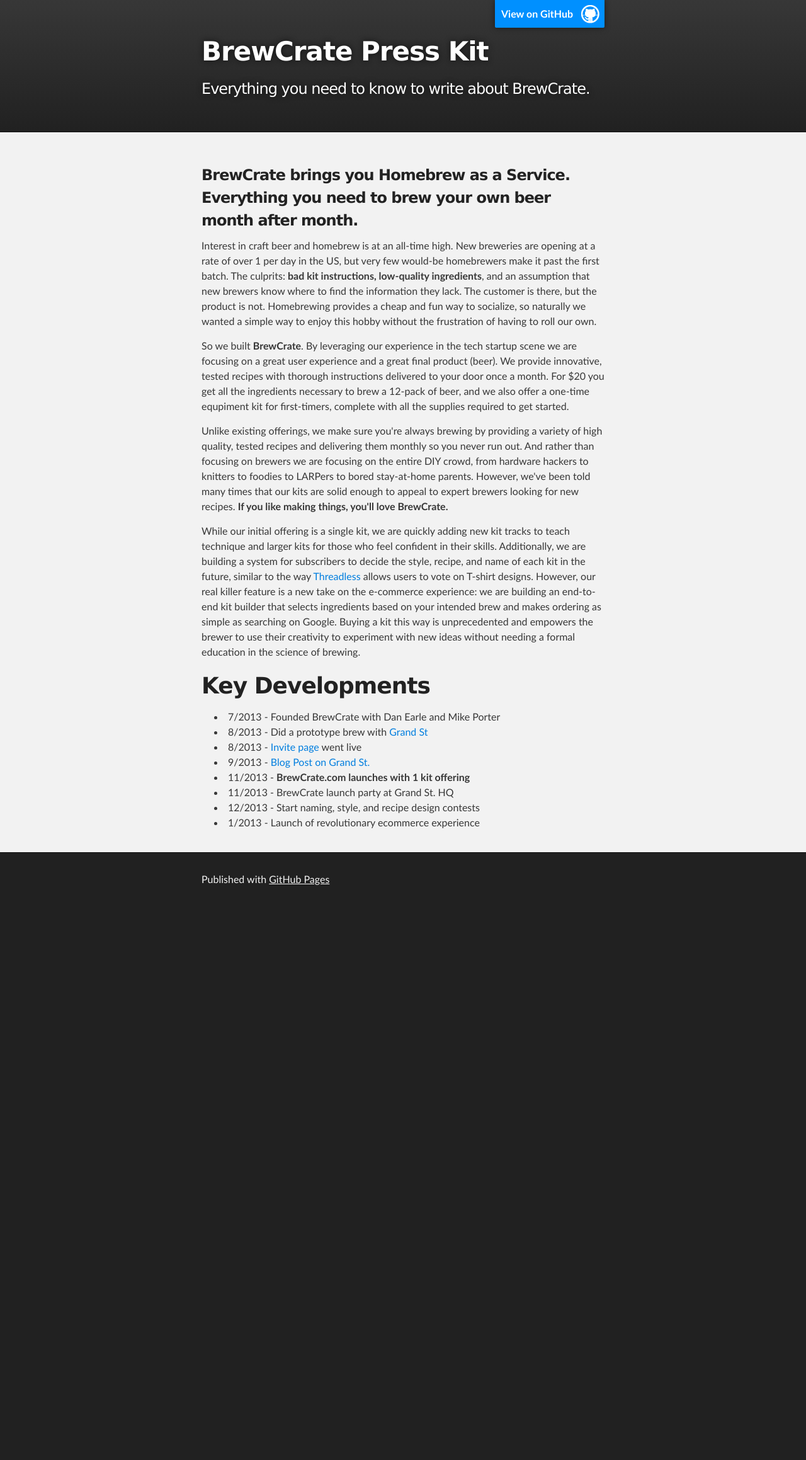
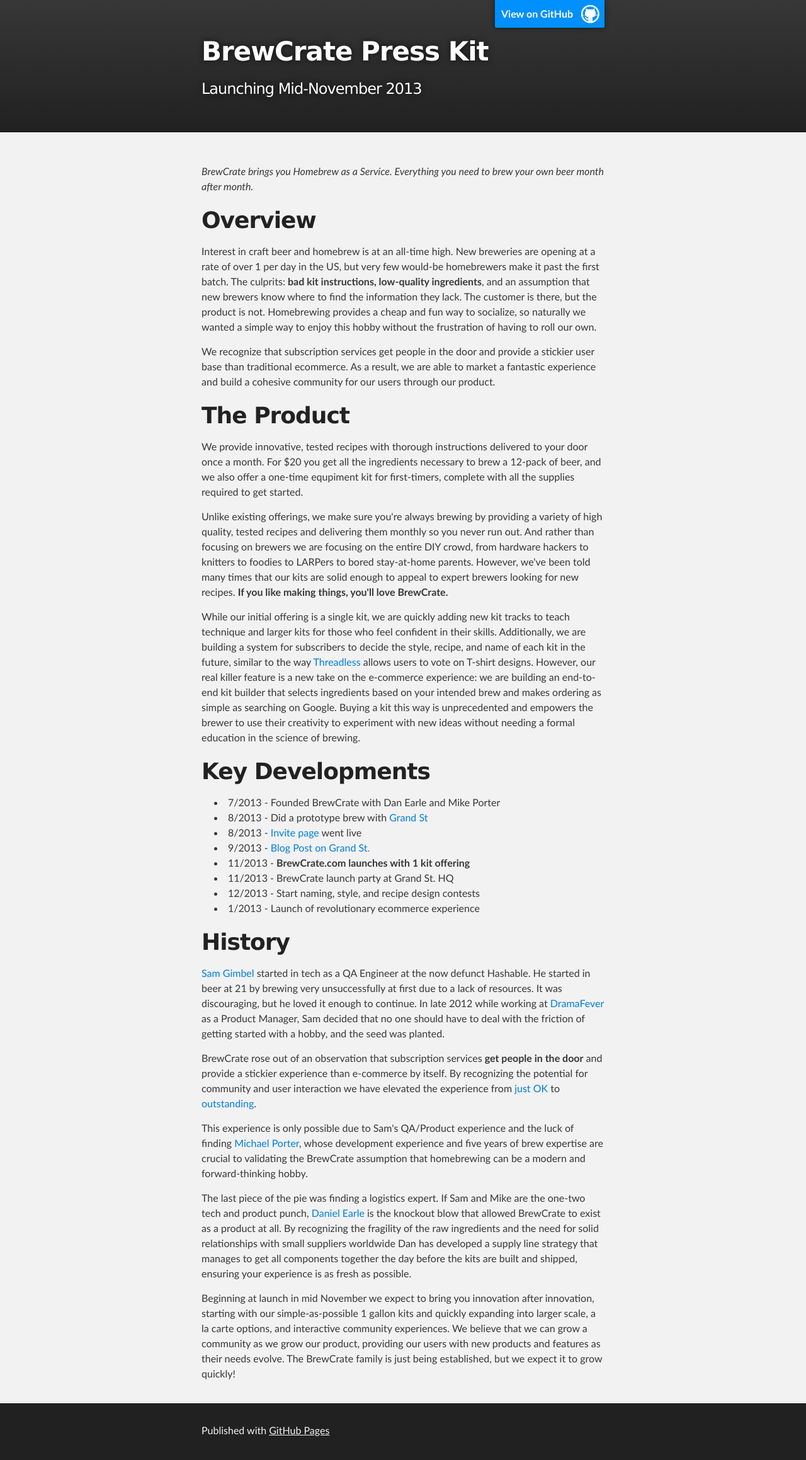
Before and after one commit to BrewCrate/BrewCrate.github.io, a plain HTML site: page index.html in a window 1280 px wide. Shown: the whole page at 63% size. Before the commit the page ends 1443 px from the top, so only its background shows below. Drawn offline with Linux system fonts and the light colour scheme.

Commit message:
Replace master branch with page content via GitHub

```diff
--- a/index.html
+++ b/index.html
@@ -4,7 +4,7 @@
   <head>
     <meta charset='utf-8' />
     <meta http-equiv="X-UA-Compatible" content="chrome=1" />
-    <meta name="description" content="BrewCrate Press Kit : Everything you need to know to write about BrewCrate." />
+    <meta name="description" content="BrewCrate Press Kit : Launching Mid-November 2013" />
 
     <link rel="stylesheet" type="text/css" media="screen" href="stylesheets/stylesheet.css">
 
@@ -19,7 +19,7 @@
           <a id="forkme_banner" href="https://github.com/BrewCrate">View on GitHub</a>
 
           <h1 id="project_title">BrewCrate Press Kit</h1>
-          <h2 id="project_tagline">Everything you need to know to write about BrewCrate.</h2>
+          <h2 id="project_tagline">Launching Mid-November 2013</h2>
 
         </header>
     </div>
@@ -27,12 +27,19 @@
     <!-- MAIN CONTENT -->
     <div id="main_content_wrap" class="outer">
       <section id="main_content" class="inner">
-        <h3>
-<a name="brewcrate-brings-you-homebrew-as-a-service-everything-you-need-to-brew-your-own-beer-month-after-month" class="anchor" href="#brewcrate-brings-you-homebrew-as-a-service-everything-you-need-to-brew-your-own-beer-month-after-month"><span class="octicon octicon-link"></span></a>BrewCrate brings you Homebrew as a Service. Everything you need to brew your own beer month after month.</h3>
+        <p><em>BrewCrate brings you Homebrew as a Service. Everything you need to brew your own beer month after month.</em></p>
+
+<h1>
+<a name="overview" class="anchor" href="#overview"><span class="octicon octicon-link"></span></a>Overview</h1>
 
 <p>Interest in craft beer and homebrew is at an all-time high. New breweries are opening at a rate of over 1 per day in the US, but very few would-be homebrewers make it past the first batch. The culprits: <strong>bad kit instructions, low-quality ingredients</strong>, and an assumption that new brewers know where to find the information they lack. The customer is there, but the product is not. Homebrewing provides a cheap and fun way to socialize, so naturally we wanted a simple way to enjoy this hobby without the frustration of having to roll our own.</p>
 
-<p>So we built <strong>BrewCrate</strong>. By leveraging our experience in the tech startup scene we are focusing on a great user experience and a great final product (beer). We provide innovative, tested recipes with thorough instructions delivered to your door once a month. For $20 you get all the ingredients necessary to brew a 12-pack of beer, and we also offer a one-time equpiment kit for first-timers, complete with all the supplies required to get started.</p>
+<p>We recognize that subscription services get people in the door and provide a stickier user base than traditional ecommerce. As a result, we are able to market a fantastic experience and build a cohesive community for our users through our product. </p>
+
+<h1>
+<a name="the-product" class="anchor" href="#the-product"><span class="octicon octicon-link"></span></a>The Product</h1>
+
+<p>We provide innovative, tested recipes with thorough instructions delivered to your door once a month. For $20 you get all the ingredients necessary to brew a 12-pack of beer, and we also offer a one-time equpiment kit for first-timers, complete with all the supplies required to get started.</p>
 
 <p>Unlike existing offerings, we make sure you're always brewing by providing a variety of high quality, tested recipes and delivering them monthly so you never run out. And rather than focusing on brewers we are focusing on the entire DIY crowd, from hardware hackers to knitters to foodies to LARPers to bored stay-at-home parents. However, we've been told many times that our kits are solid enough to appeal to expert brewers looking for new recipes. <strong>If you like making things, you'll love BrewCrate.</strong></p>
 
@@ -52,7 +59,18 @@
 <li>  11/2013 - BrewCrate launch party at Grand St. HQ</li>
 <li>  12/2013 - Start naming, style, and recipe design contests</li>
 <li>  1/2013  - Launch of revolutionary ecommerce experience</li>
-</ul>
+</ul><h1>
+<a name="history" class="anchor" href="#history"><span class="octicon octicon-link"></span></a>History</h1>
+
+<p><a href="http://www.linkedin.com/pub/samuel-gimbel/3a/422/b32">Sam Gimbel</a> started in tech as a QA Engineer at the now defunct Hashable. He started in beer at 21 by brewing very unsuccessfully at first due to a lack of resources. It was discouraging, but he loved it enough to continue. In late 2012 while working at <a href="http://www.dramafever.com">DramaFever</a> as a Product Manager, Sam decided that no one should have to deal with the friction of getting started with a hobby, and the seed was planted.</p>
+
+<p>BrewCrate rose out of an observation that subscription services <strong>get people in the door</strong> and provide a stickier experience than e-commerce by itself. By recognizing the potential for community and user interaction we have elevated the experience from <a href="http://brooklynbrewshop.com/store-1">just OK</a> to <a href="https://www.dropbox.com/s/pgioj54z0xgbeik/Screenshot%202013-10-23%2008.58.37.png">outstanding</a>.</p>
+
+<p>This experience is only possible due to Sam's QA/Product experience and the luck of finding <a href="http://www.linkedin.com/pub/michael-porter/46/444/3a3">Michael Porter</a>, whose development experience and five years of brew expertise are crucial to validating the BrewCrate assumption that homebrewing can be a modern and forward-thinking hobby.</p>
+
+<p>The last piece of the pie was finding a logistics expert. If Sam and Mike are the one-two tech and product punch, <a href="http://www.linkedin.com/profile/view?id=63225421">Daniel Earle</a> is the knockout blow that allowed BrewCrate to exist as a product at all. By recognizing the fragility of the raw ingredients and the need for solid relationships with small suppliers worldwide Dan has developed a supply line strategy that manages to get all components together the day before the kits are built and shipped, ensuring your experience is as fresh as possible.</p>
+
+<p>Beginning at launch in mid November we expect to bring you innovation after innovation, starting with our simple-as-possible 1 gallon kits and quickly expanding into larger scale, a la carte options, and interactive community experiences. We believe that we can grow a community as we grow our product, providing our users with new products and features as their needs evolve. The BrewCrate family is just being established, but we expect it to grow quickly!</p>
       </section>
     </div>
 
@@ -63,6 +81,16 @@
       </footer>
     </div>
 
+              <script type="text/javascript">
+            var gaJsHost = (("https:" == document.location.protocol) ? "https://ssl." : "http://www.");
+            document.write(unescape("%3Cscript src='" + gaJsHost + "google-analytics.com/ga.js' type='text/javascript'%3E%3C/script%3E"));
+          </script>
+          <script type="text/javascript">
+            try {
+              var pageTracker = _gat._getTracker("UA-45105339-1");
+            pageTracker._trackPageview();
+            } catch(err) {}
+          </script>
 
 
   </body>
```
Also changed, not shown: params.json (+1 -1 lines).
